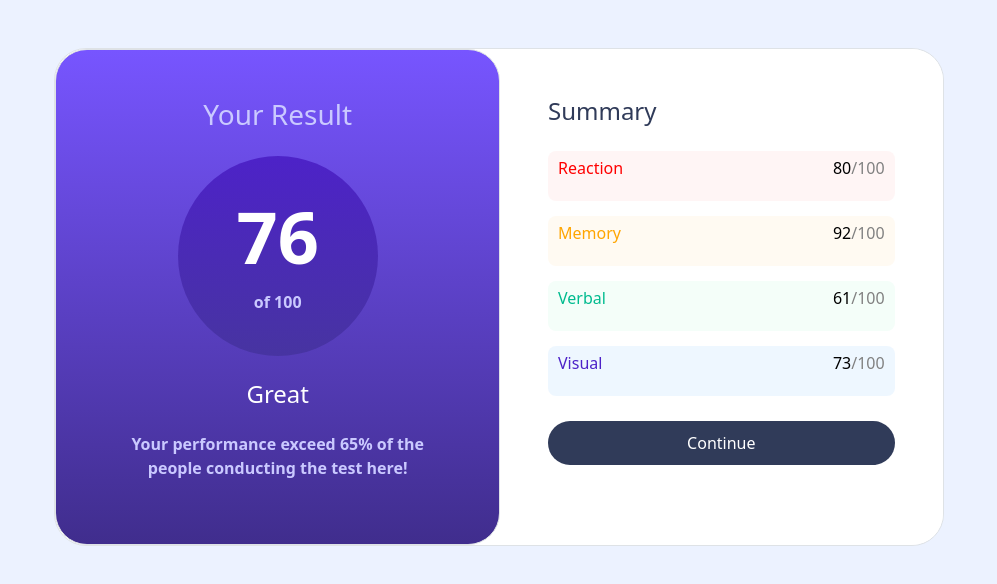
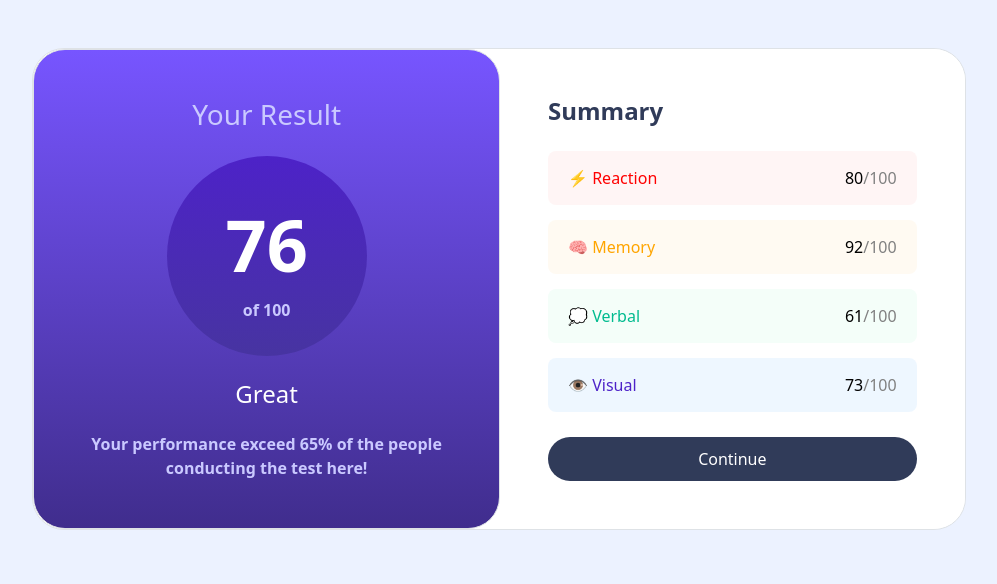
Before and after one commit to Monika5S/Frontend-Fridays-2.0, a plain HTML site: page T1-Results-summary-component/index.html in a window 1280 px wide. Shown: the whole page, without its empty margins (141-1138 px from the left). Drawn offline with nearby package versions, Linux system fonts and the light colour scheme.

Commit message:
styling summary list

```diff
--- a/T1-Results-summary-component/index.html
+++ b/T1-Results-summary-component/index.html
@@ -32,22 +32,22 @@
         <div class="col bg-white p-5 border-none rounded-5">
           <h1 class="summary-title">Summary</h1>
           <div class="summary-list bg-red">
-            <p class="red">Reaction</p>
+            <p class="red">⚡ Reaction</p>
             <p><span class="topic-score">80</span>/100</p>
           </div>
 
           <div class="summary-list bg-orange">
-            <p class="orange">Memory</p>
+            <p class="orange">🧠 Memory</p>
             <p><span class="topic-score">92</span>/100</p>
           </div>
 
           <div class="summary-list bg-green">
-            <p class="green">Verbal</p>
+            <p class="green">💭 Verbal</p>
             <p><span class="topic-score">61</span>/100</p>
           </div>
 
           <div class="summary-list bg-blue">
-            <p class="blue">Visual</p>
+            <p class="blue">👁️ Visual</p>
             <p><span class="topic-score">73</span>/100</p>
           </div>
 
--- a/T1-Results-summary-component/style.css
+++ b/T1-Results-summary-component/style.css
@@ -1,6 +1,11 @@
 body {
     background-color: #ECF2FF;
     font-weight: bold;
+}
+
+p {
+    padding: 0;
+    margin: 0;
 }
 
 button {
@@ -41,6 +46,7 @@ button:hover {
 
 .summary-title {
     font-size: 24px;
+    font-weight: 700;
     color: #303B59;
     margin-bottom: 25px;
 }
@@ -50,9 +56,8 @@ button:hover {
     font-weight: 500;
     justify-content: space-between;
     align-items: center;
-    padding: 10px 0;
     border-radius: 8px;
-    padding: 5px 10px;
+    padding: 15px 20px;
     margin: 15px auto;
     color: gray;
 }
```
